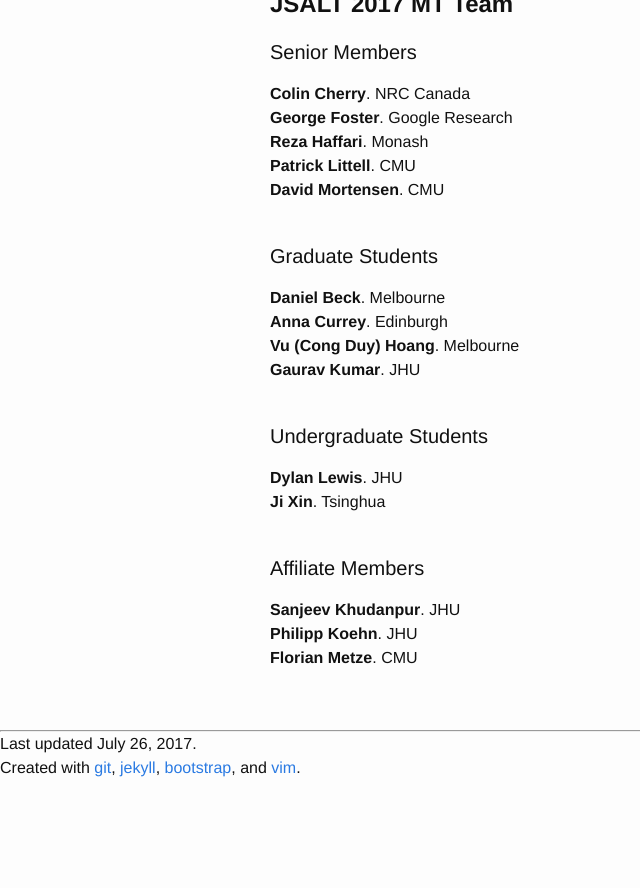
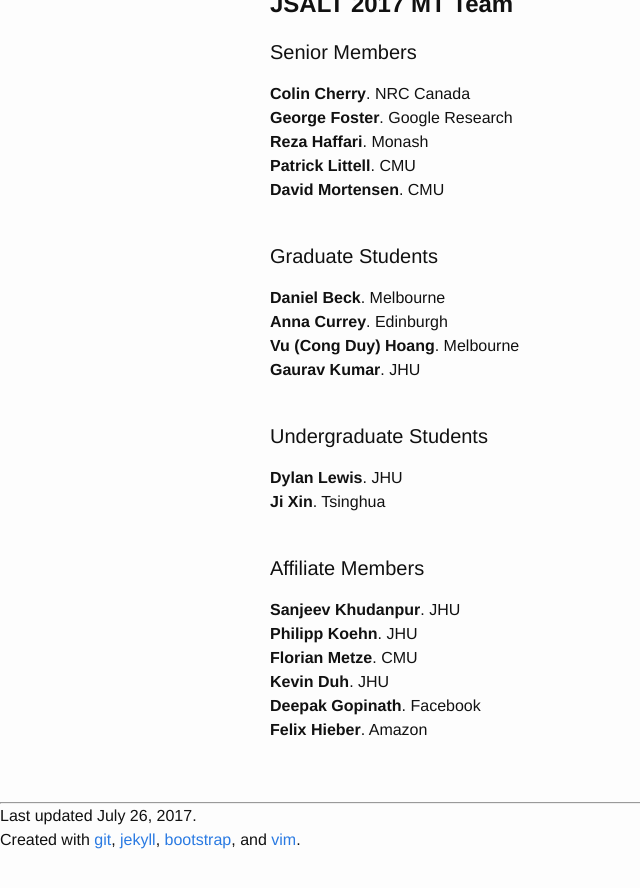
Before and after one commit to duyvuleo/ws17mt, a Jekyll site: the page built from index.md, in a window 1280 px wide and 900 px high, scrolled down 755 px. Shown: the top 888 px of the window, without its empty margins (0-640 px from the left). Built offline with Jekyll 4.4.1, drawn with Linux system fonts in a browser that asks for light colours; before the commit the page ends 1583 px from its top, so only the background shows below that.

Commit message:
add members

```diff
--- a/index.md
+++ b/index.md
@@ -116,3 +116,24 @@ title: Neural Machine Translation with Minimal Parallel Resources
     CMU<br/>
   </div>
 </div>
+
+<div class="media">
+  <div class="media-body">
+    <strong>Kevin Duh</strong>.
+    JHU<br/>
+  </div>
+</div>
+
+<div class="media">
+  <div class="media-body">
+    <strong>Deepak Gopinath</strong>.
+    Facebook<br/>
+  </div>
+</div>
+
+<div class="media">
+  <div class="media-body">
+    <strong>Felix Hieber</strong>.
+    Amazon<br/>
+  </div>
+</div>
```
